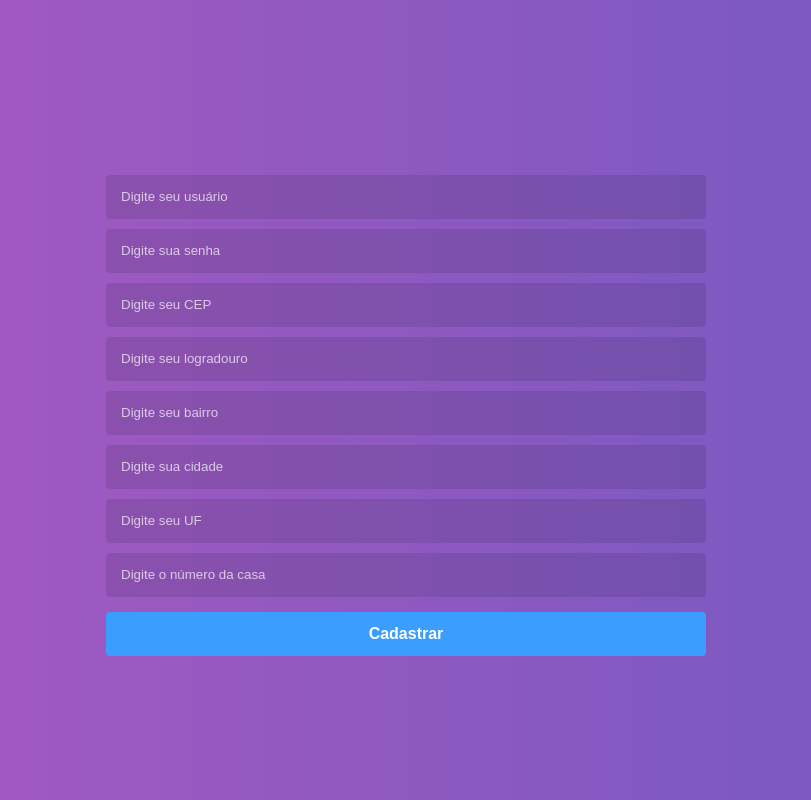
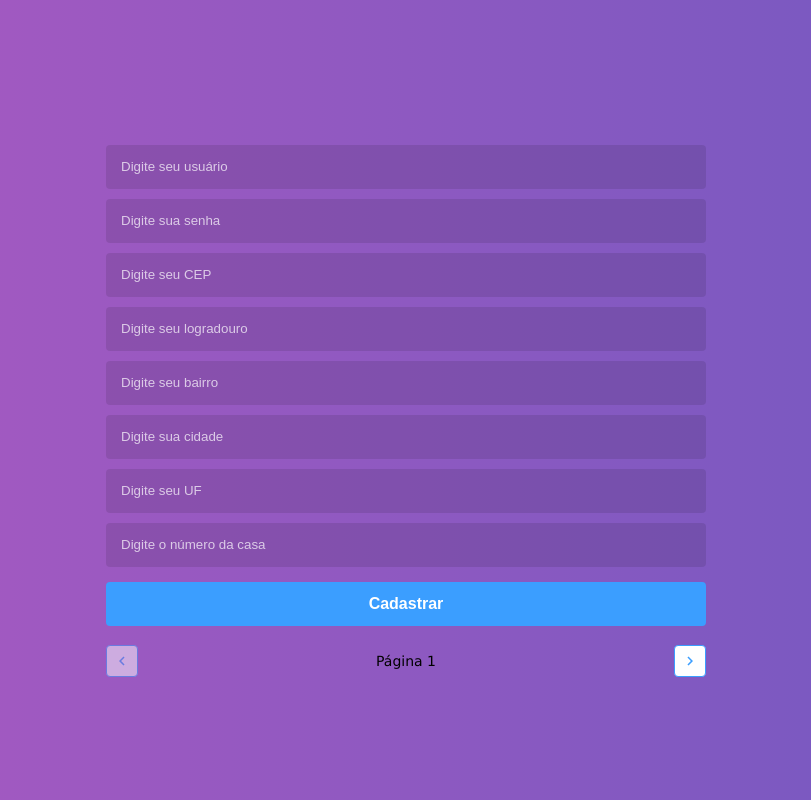
Before and after one commit to vensller/DigitalHouse-Users, a React (Create React App) app in the folder users-frontend/: page / in a window 1280 px wide. Shown: the whole page, without its empty margins (234-1045 px from the left). Built offline with nearby package versions, Linux system fonts and the light colour scheme.

Commit message:
Finish pagination

```diff
--- a/users-frontend/package.json
+++ b/users-frontend/package.json
@@ -9,6 +9,7 @@
     "axios": "^0.21.1",
     "react": "^17.0.2",
     "react-dom": "^17.0.2",
+    "react-icons": "^4.2.0",
     "react-scripts": "4.0.3",
     "web-vitals": "^1.0.1"
   },
--- a/users-frontend/src/App.js
+++ b/users-frontend/src/App.js
@@ -1,11 +1,14 @@
 import './App.css';
 import { useState } from 'react';
+
+import Pagination from './components/pagination';
 
 import { getCepData } from './services/viacep';
 
 function App() {
   const [cep, setCep] = useState('');
   const [logradouro, setLogradouro] = useState('');
+  const [page, setPage] = useState(1);
 
   async function onBlurCep() {
     const data = await getCepData(cep);
@@ -42,7 +45,12 @@ function App() {
         <input id="numero" type="text" placeholder="Digite o número da casa"/>
 
         <button id="signupBtn" type="submit">Cadastrar</button>
+        <Pagination
+          page={page}
+          onPageChange={(newPage) => setPage(newPage)}
+        />
       </form>
+
     </div>
   );
 }
--- /dev/null
+++ b/users-frontend/src/components/pagination/index.js
@@ -0,0 +1,25 @@
+import './styles.css';
+import { MdNavigateBefore, MdNavigateNext } from 'react-icons/md'
+
+export default function Pagination(props) {
+    return (
+        <div className="pagination">
+            <button
+                className="pagination-arrows"
+                type="button"
+                disabled={props.page === 1}
+                onClick={() => props.onPageChange(props.page - 1)}
+            >
+                <MdNavigateBefore size={24}/>
+            </button>
+            <span>Página {props.page}</span>
+            <button
+                className="pagination-arrows"
+                type="button"
+                onClick={() => props.onPageChange(props.page + 1)}
+            >
+                <MdNavigateNext size={24}/>
+            </button>
+        </div>
+    )
+}
--- /dev/null
+++ b/users-frontend/src/components/pagination/styles.css
@@ -0,0 +1,33 @@
+.pagination {
+  margin-top: 10px;
+  display: flex;
+  flex-direction: row;
+  justify-content: space-between;
+  align-items: center;
+  width: 100%;
+  height: 50px;
+  border-radius: 4px;
+}
+
+.pagination-arrows {
+    background: #fff;
+    color: #3b9eff;
+    border: 1px solid #3b9eff;
+    border-radius: 4px;
+    display: flex;
+    justify-content: center;
+    align-items: center;
+    width: 32px;
+    height: 32px;
+}
+
+.pagination-arrows:hover {
+    background: #3b9eff;
+    color: #fff;
+    cursor: pointer;
+}
+
+.pagination-arrows:disabled {
+    cursor: not-allowed;
+    opacity: 0.5;
+}
```
Also changed, not shown: 2 other files (tests, documents, lock files or other folders).
